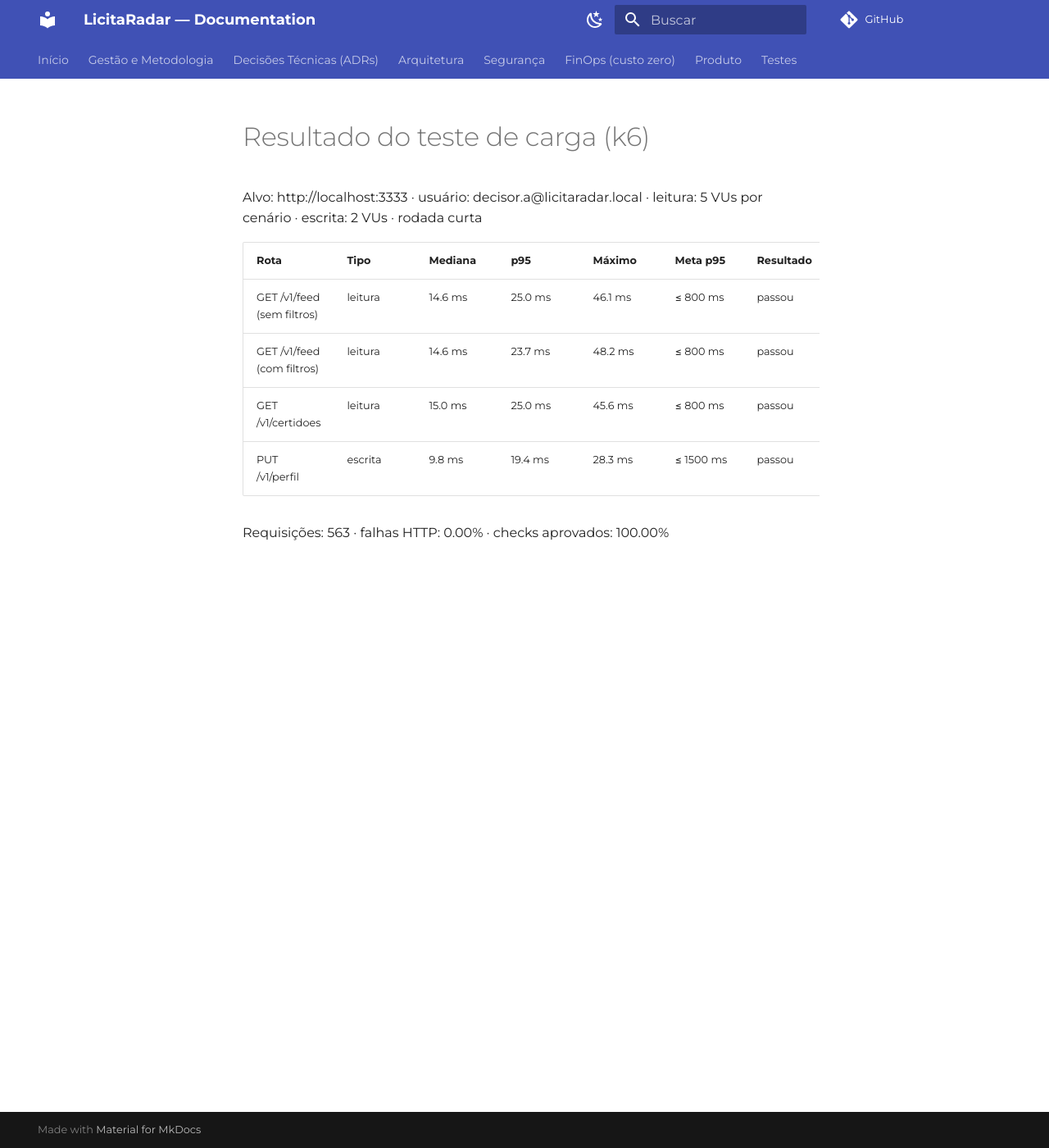
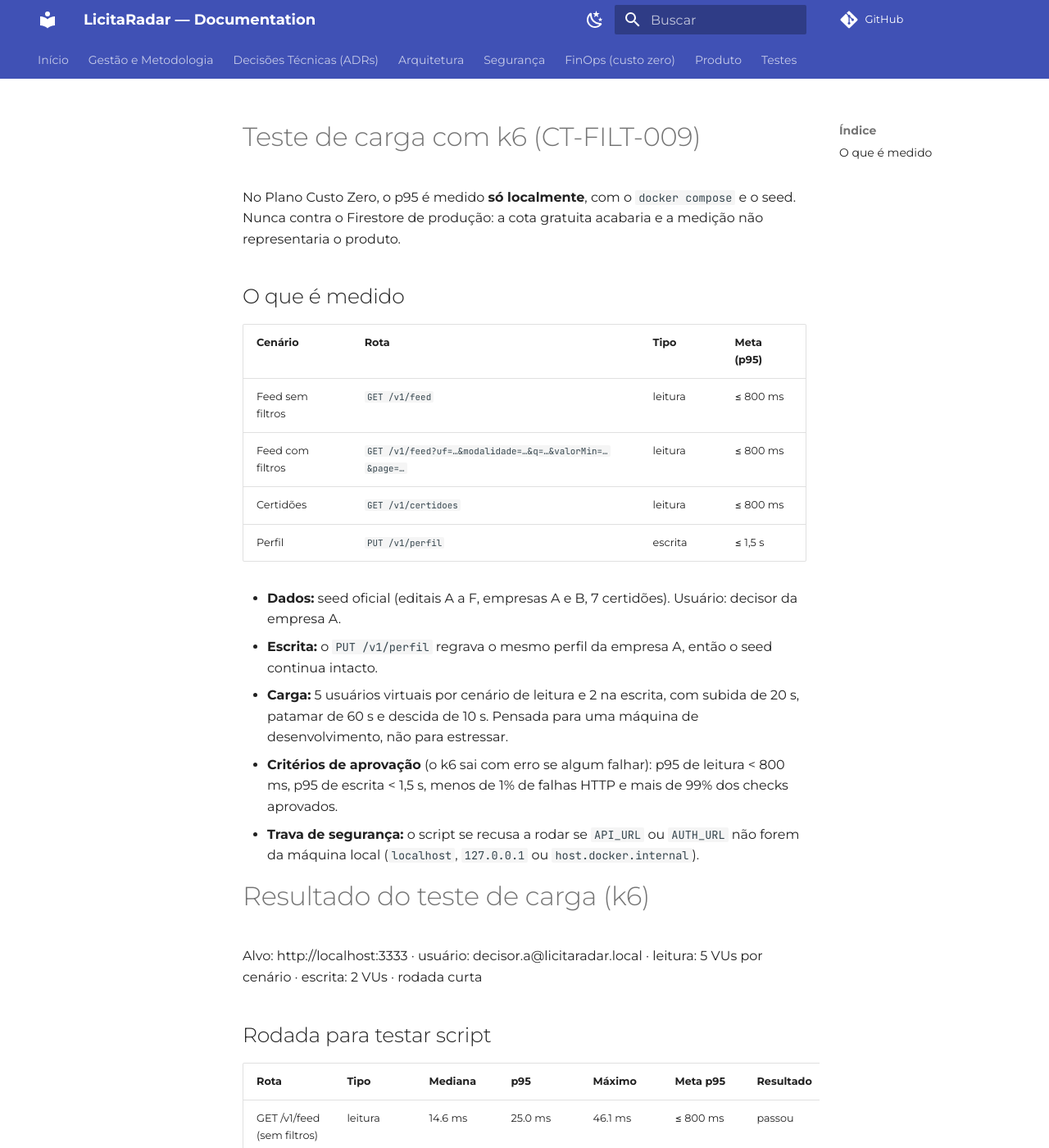
Before and after one commit to LicitaRad4r/documentation, an MkDocs documentation site: the page built from docs/Testes/teste-carga-k6.md, in a window 1280 px wide and 1400 px high. Shown: the whole window at 82% size. Built offline with MkDocs 1.6.1 and Material for MkDocs 9.7.7, drawn with Linux system fonts in a browser that asks for light colours; comment, search, counter and statistics services are not loaded; some of the changed text lies outside the part shown.

Commit message:
Update teste-carga-ks.md

````diff
--- a/docs/Testes/teste-carga-k6.md
+++ b/docs/Testes/teste-carga-k6.md
@@ -1,6 +1,28 @@
+# Teste de carga com k6 (CT-FILT-009)
+
+No Plano Custo Zero, o p95 é medido **só localmente**, com o `docker compose` e o seed. Nunca contra o Firestore de produção: a cota gratuita acabaria e a medição não representaria o produto.
+
+## O que é medido
+
+| Cenário | Rota | Tipo | Meta (p95) |
+| --- | --- | --- | --- |
+| Feed sem filtros | `GET /v1/feed` | leitura | ≤ 800 ms |
+| Feed com filtros | `GET /v1/feed?uf=…&modalidade=…&q=…&valorMin=…&page=…` | leitura | ≤ 800 ms |
+| Certidões | `GET /v1/certidoes` | leitura | ≤ 800 ms |
+| Perfil | `PUT /v1/perfil` | escrita | ≤ 1,5 s |
+
+- **Dados:** seed oficial (editais A a F, empresas A e B, 7 certidões). Usuário: decisor da empresa A.
+- **Escrita:** o `PUT /v1/perfil` regrava o mesmo perfil da empresa A, então o seed continua intacto.
+- **Carga:** 5 usuários virtuais por cenário de leitura e 2 na escrita, com subida de 20 s, patamar de 60 s e descida de 10 s. Pensada para uma máquina de desenvolvimento, não para estressar.
+- **Critérios de aprovação** (o k6 sai com erro se algum falhar): p95 de leitura < 800 ms, p95 de escrita < 1,5 s, menos de 1% de falhas HTTP e mais de 99% dos checks aprovados.
+- **Trava de segurança:** o script se recusa a rodar se `API_URL` ou `AUTH_URL` não forem da máquina local (`localhost`, `127.0.0.1` ou `host.docker.internal`).
+
 # Resultado do teste de carga (k6)
 
 Alvo: http://localhost:3333 · usuário: decisor.a@licitaradar.local · leitura: 5 VUs por cenário · escrita: 2 VUs · rodada curta
+
+
+## Rodada para testar script
 
 | Rota | Tipo | Mediana | p95 | Máximo | Meta p95 | Resultado |
 | --- | --- | --- | --- | --- | --- | --- |
@@ -10,3 +32,27 @@ Alvo: http://localhost:3333 · usuário: decisor.a@licitaradar.local · leitura:
 | PUT /v1/perfil | escrita | 9.8 ms | 19.4 ms | 28.3 ms | ≤ 1500 ms | passou |
 
 Requisições: 563 · falhas HTTP: 0.00% · checks aprovados: 100.00%
+
+## Rodada Completa
+
+| Rota | Tipo | Mediana | p95 | Máximo | Meta p95 | Resultado |
+| --- | --- | --- | --- | --- | --- | --- |
+| GET /v1/feed (sem filtros) | leitura | 10,4 ms | 17,8 ms | 46,3 ms | ≤ 800 ms | passou |
+| GET /v1/feed (com filtros) | leitura | 10,2 ms | 18,4 ms | 41,7 ms | ≤ 800 ms | passou |
+| GET /v1/certidoes | leitura | 10,3 ms | 17,5 ms | 44,6 ms | ≤ 800 ms | passou |
+| PUT /v1/perfil | escrita | 8,1 ms | 12,2 ms | 20,8 ms | ≤ 1500 ms | passou |
+
+3.716 requisições, 0,00% de falhas HTTP e 100% dos checks aprovados. Antes da rodada oficial, uma rodada curta (`CURTO=1`, 15 s) serviu só para conferir o script e não entra como evidência.
+
+Leitura do resultado: o p95 de leitura ficou em 18,4 ms no pior cenário, bem abaixo dos 800 ms, e o de escrita em 12,2 ms, abaixo dos 1,5 s. A carga é leve de propósito (máquina de desenvolvimento, emulador local); o resultado mostra que o código não tem gargalo com o seed, e não a capacidade do Render.
+
+
+## Como rodar
+
+```bash
+cp .env.example .env                       # se ainda não existir
+docker compose up --build -d
+docker compose exec api npm run seed
+k6 run k6/carga.js                         # rodada completa (~1,5 min)
+CURTO=1 k6 run k6/carga.js                 # rodada de 15 s para conferir o script
+```
````
